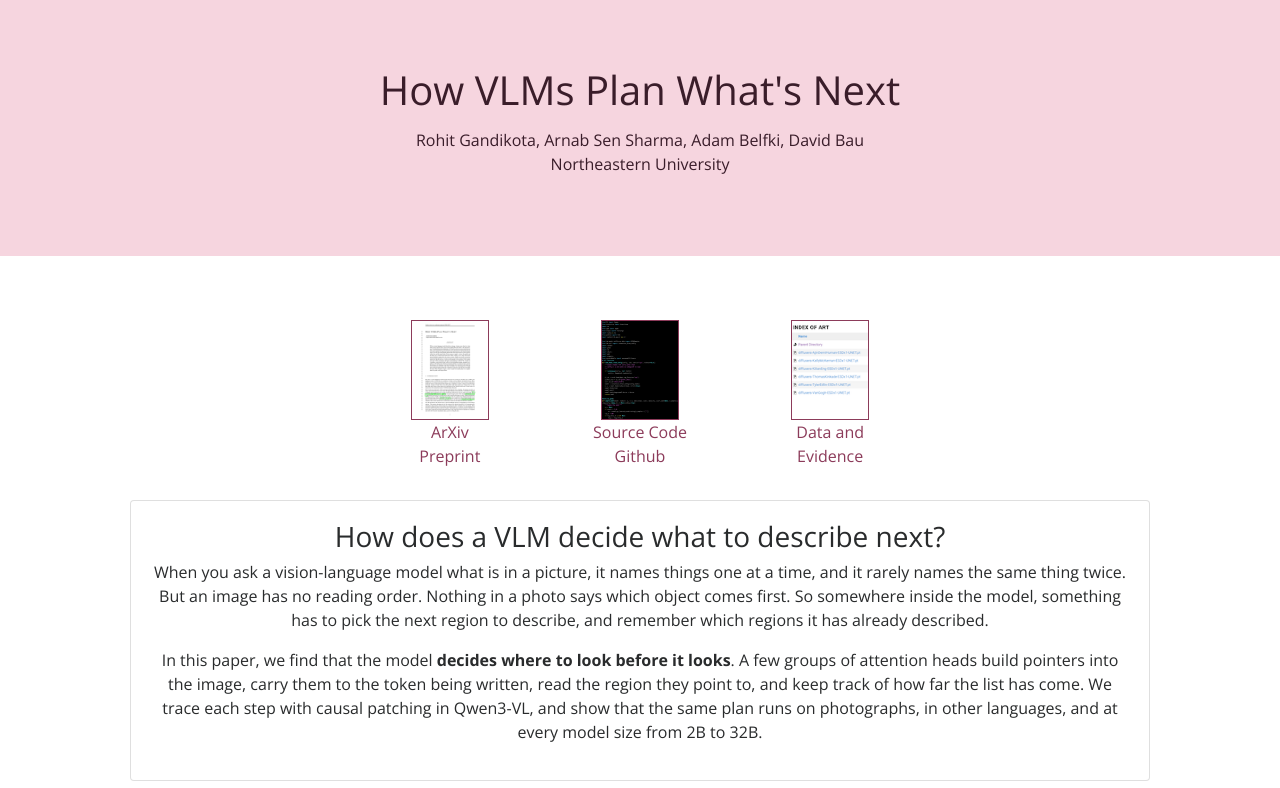
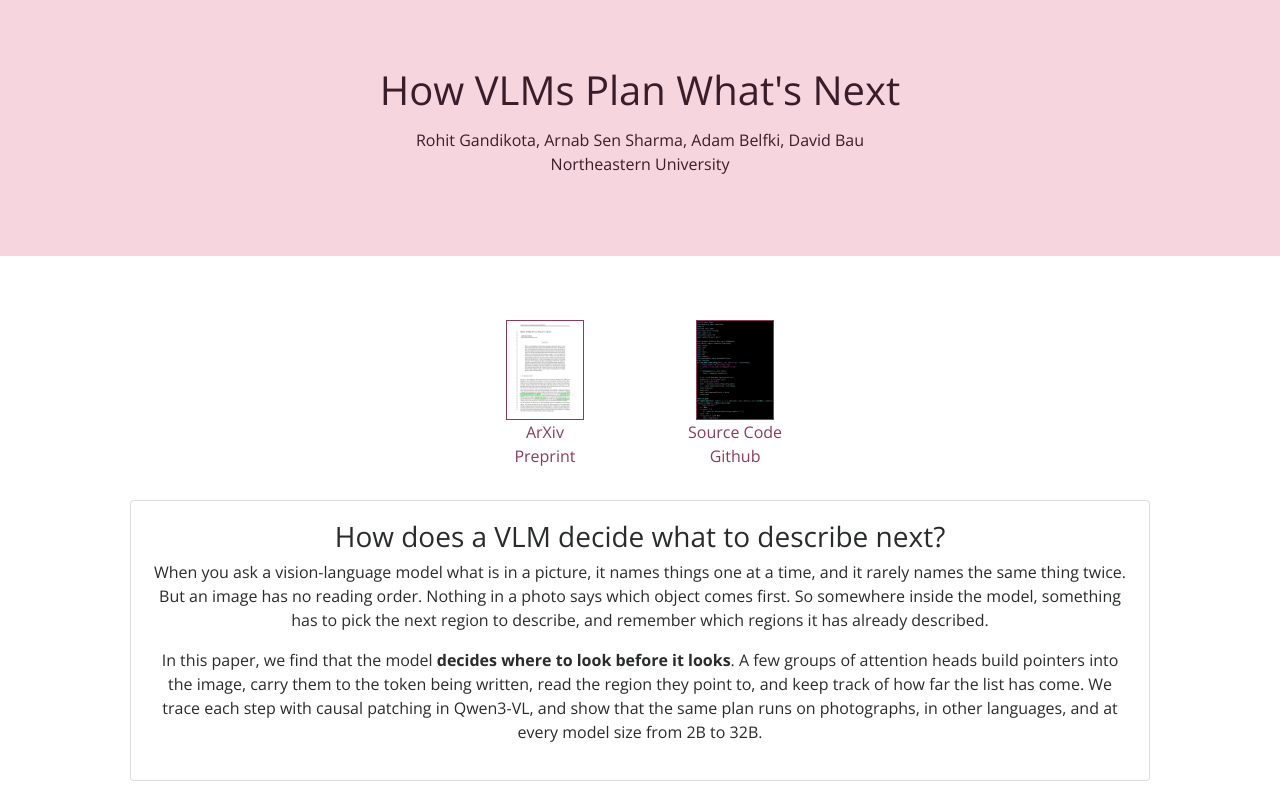
Before and after one commit to rohitgandikota/planweb, a plain HTML site: page public/index.html in a window 1280 px wide. Shown: the top 788 px of the page. Drawn offline with nearby package versions, Linux system fonts and the light colour scheme.

Commit message:
Keep only the paper and code links

```diff
--- a/public/index.html
+++ b/public/index.html
@@ -98,7 +98,6 @@ figcaption { font-size: 13px; line-height: 1.5; text-align: left; max-width: 800
 <p>
 <a href="#" class="d-inline-block p-3 align-top" target="_blank"><img height="100" width="78" src="images/paper-thumb.png" style="border:1px solid; margin: 0 38px;" alt="Paper thumbnail" data-nothumb=""><br>ArXiv<br>Preprint</a>
 <a href="#" class="d-inline-block p-3 align-top" target="_blank"><img height="100" width="78" src="images/code-thumb.png" style="border:1px solid; margin: 0 38px;" alt="Github code thumbnail" data-nothumb=""><br>Source Code<br>Github</a>
-<a href="#" class="d-inline-block p-3 align-top" target="_blank"><img height="100" width="78" src="images/data-thumb.png" style="border:1px solid; margin: 0 38px;" alt="Data thumbnail" data-nothumb=""><br>Data and<br>Evidence</a>
 </p>
 
 <div class="card" style="max-width: 1020px;">
```
Also changed, not shown: src/index.html (+0 -1 lines), public/images/data-thumb.png (deleted), src/images/data-thumb.png (deleted).
